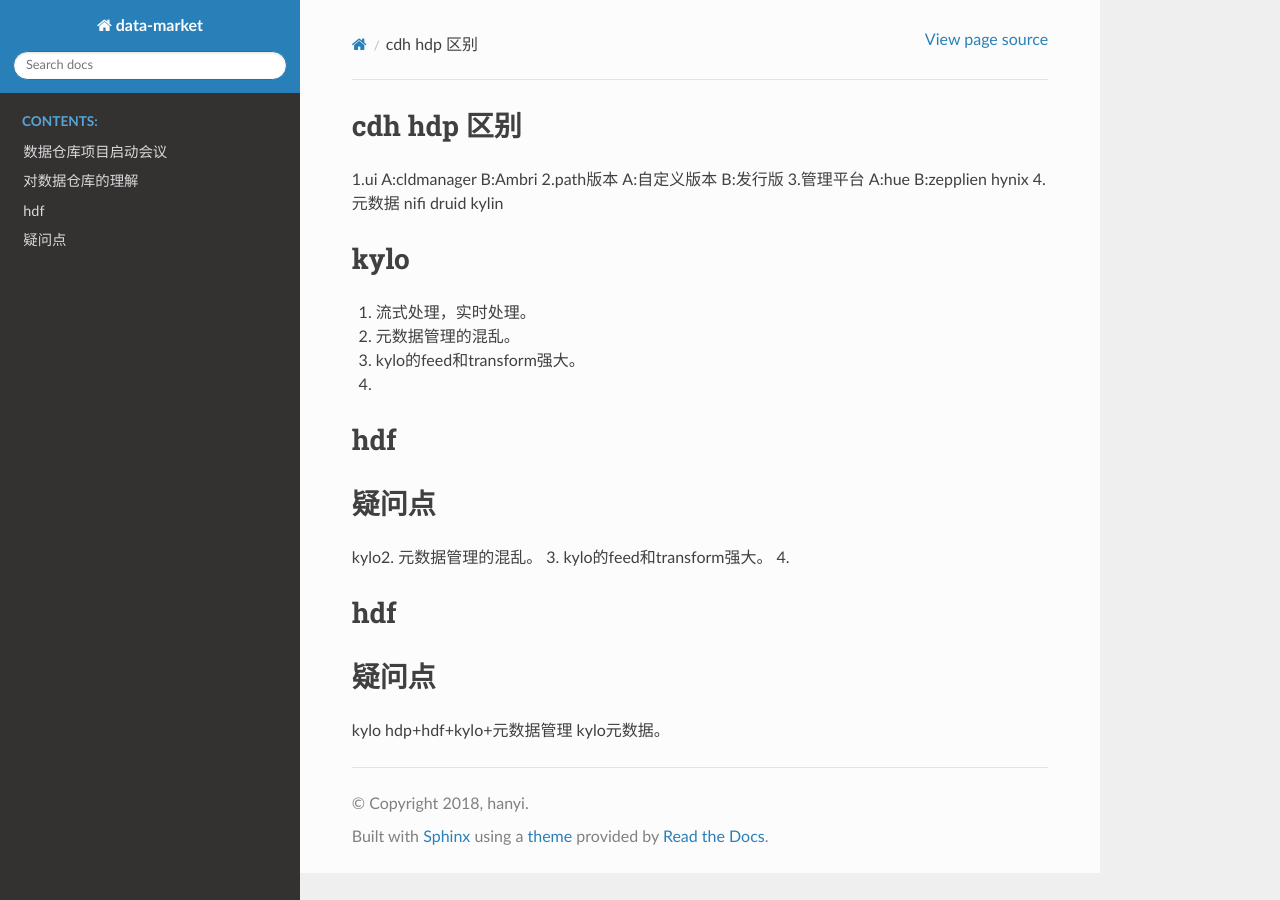
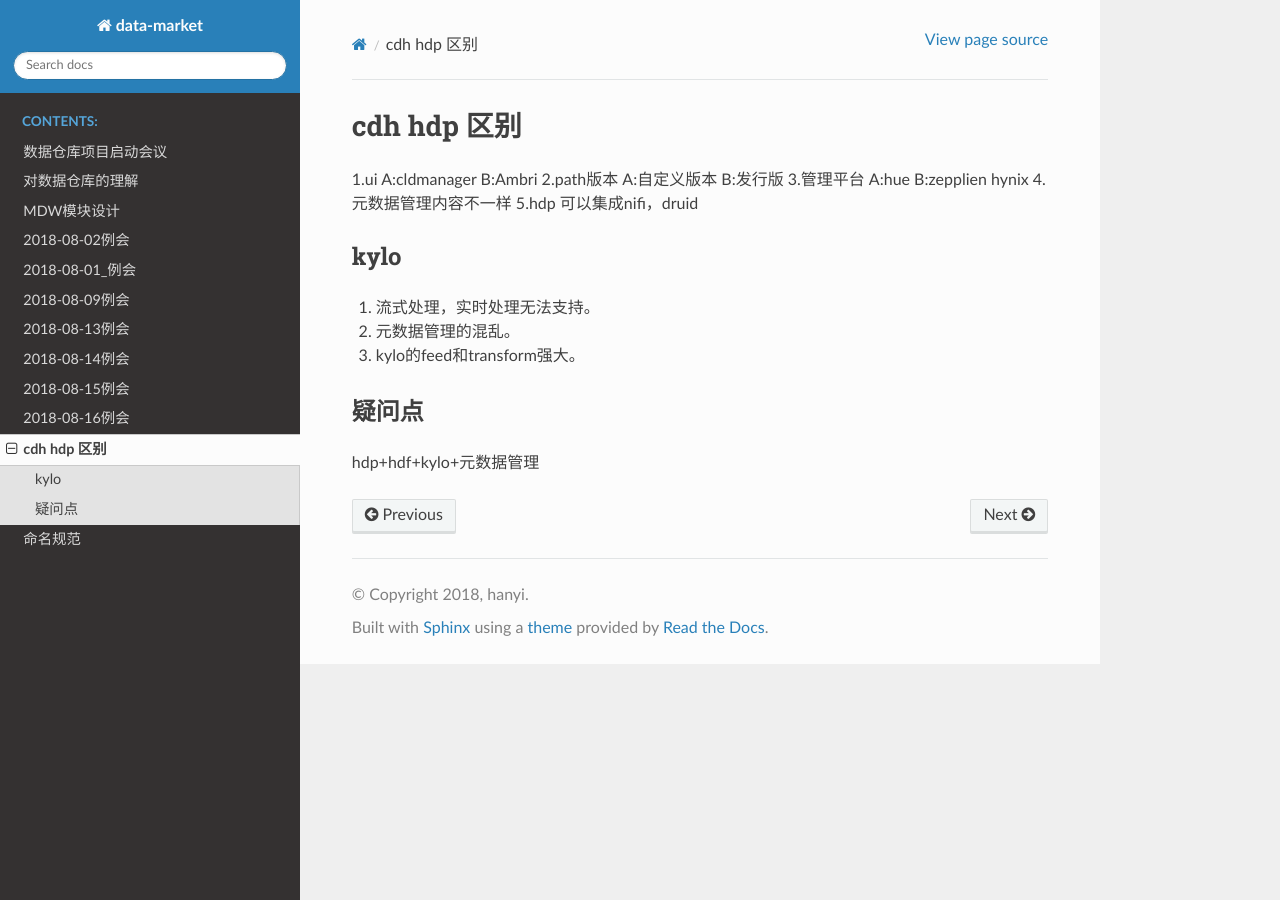
Before and after one commit to CN-hanyi/datamart, a Sphinx documentation site: the page built from source/meetting/cdh_hdp.md, in a window 1280 px wide. Built offline with Sphinx 7.4.7 and the Read the Docs theme 2.0.0, drawn with Linux system fonts in a browser that asks for light colours.

Commit message:
更新全部文档

```diff
--- a/source/meetting/2018-08-02_例会.md
+++ b/source/meetting/2018-08-02_例会.md
@@ -1,4 +1,4 @@
-# 2018-08-02
+# 2018-08-02例会
 * 命名规则的结合，需要修改feed template
 * spark jar 尝试上传的hdfs,能解决。
 * transform 暂时无法做周报日报,需要自己写一些周报日报。kylo日报信息
--- a/source/meetting/cdh_hdp.md
+++ b/source/meetting/cdh_hdp.md
@@ -3,29 +3,14 @@
 1.ui A:cldmanager B:Ambri
 2.path版本 A:自定义版本 B:发行版
 3.管理平台 A:hue B:zepplien hynix
-4.元数据
-nifi
-druid
-kylin
+4.元数据管理内容不一样
+5.hdp 可以集成nifi，druid
+
+## kylo
+1. 流式处理，实时处理无法支持。
+2. 元数据管理的混乱。
+3. kylo的feed和transform强大。
 
 
-
-# kylo
-1. 流式处理，实时处理。
-2. 元数据管理的混乱。
-3. kylo的feed和transform强大。
-4.
-
-# hdf
-
-# 疑问点
-kylo2. 元数据管理的混乱。
-3. kylo的feed和transform强大。
-4.
-
-# hdf
-
-# 疑问点
-kylo
+## 疑问点
 hdp+hdf+kylo+元数据管理
-kylo元数据。
```
Also changed, not shown: source/2018-08-02_例会.md (deleted, +0 -9 lines), source/index.rst (+10 -1 lines), source/install/install.md (deleted, +0 -7 lines), source/meetting/2018-07-26_例会.md (+14 -16 lines), source/meetting/2018-08-01_例会.md (+5 -5 lines), source/meetting/2018-08-09_例会.md (added, +19 -0 lines), source/meetting/2018-08-13_例会.md (added, +22 -0 lines), source/meetting/2018-08-14.md (added, +11 -0 lines), source/meetting/2018-08-15.md (added, +9 -0 lines), source/meetting/2018-08-16.md (added, +4 -0 lines), source/meetting/命名规范.md (added, +68 -0 lines), source/note/kylo-operations.md (renamed from source/meetting/kylo-operations.md, +1 -1 lines), source/note/kylo_install.md (added, +22 -0 lines), 1 other file.
